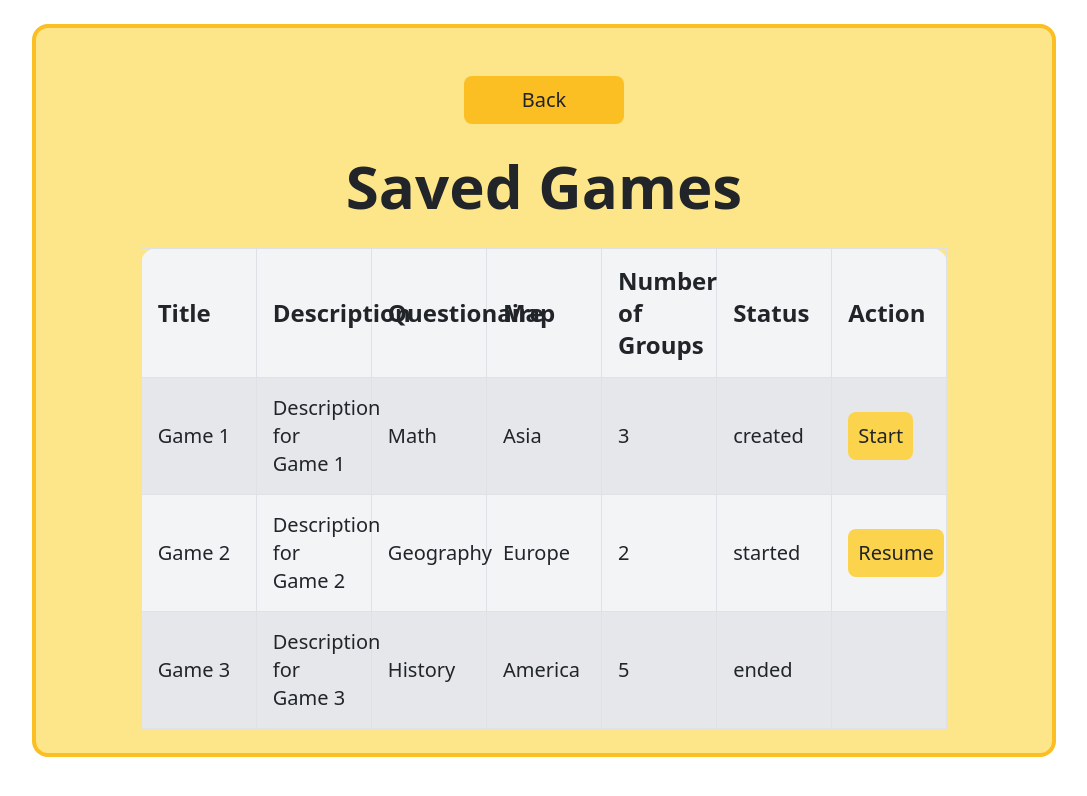
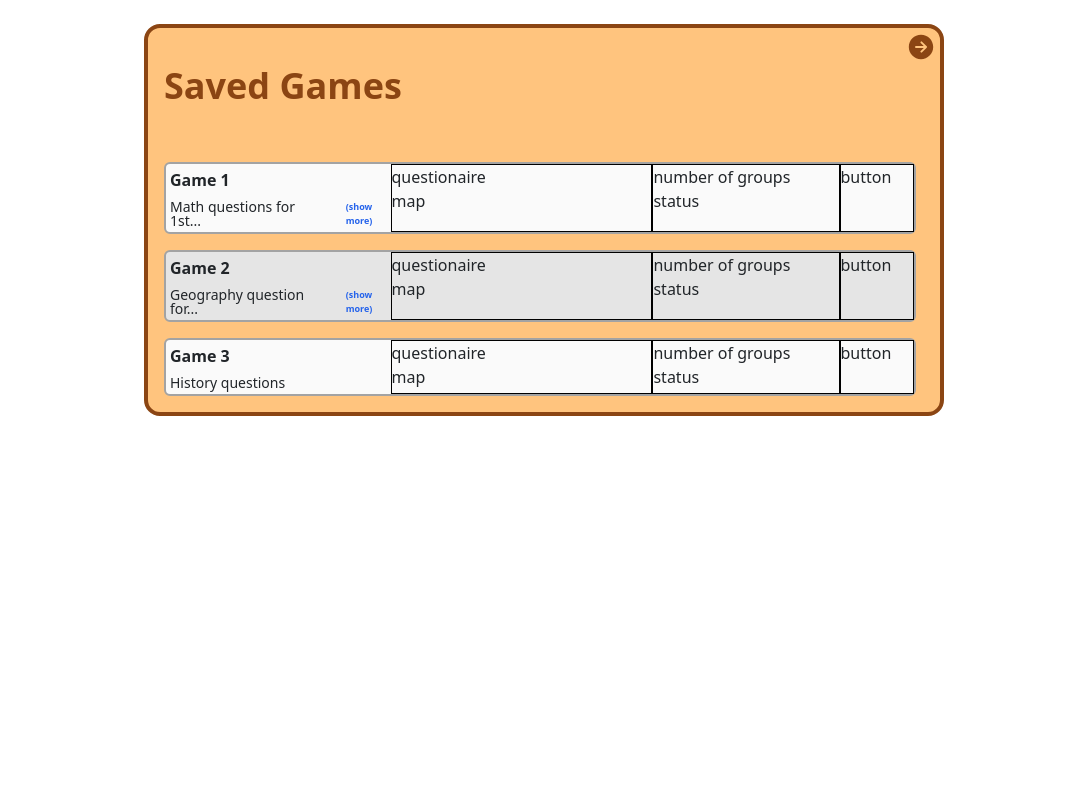
Before and after one commit to lior-w/Web-Interface, a React (Vite) app: page / in a window 1280 px wide. Both pictures are taken after a click on the button "Saved Games". Shown: the top 796 px of the page, without its empty margins (96-1183 px from the left). Built offline with nearby package versions, Linux system fonts and the light colour scheme.

Commit message:
start saved games page

```diff
--- a/src/components/brownButton.tsx
+++ b/src/components/brownButton.tsx
@@ -9,7 +9,7 @@ export interface IProps {
 const BrwonButton = ({ label, width, onClick }: IProps) => {
   return (
     <button
-      className={`p-2.5 bg-brown text-2xl text-my_orange hover:bg-amber-700 rounded-lg cursor-pointer`}
+      className={`p-2.5 bg-brown text-2xl text-orange-100 hover:bg-amber-700 rounded-lg cursor-pointer`}
       style={{ width: width }}
       type="button"
       onClick={onClick}
--- a/src/pages/Login.tsx
+++ b/src/pages/Login.tsx
@@ -81,7 +81,7 @@ const Login = ({ onLoginSuccess, onSignUp, toMain }: IProps) => {
                 </button>
                 <div className="w-[30%]"></div>
                 <button
-                  className="text-right min-w-[135px] w-[30%] text-brown font-bold cursor-pointer"
+                  className="text-right min-w-[135px] w-[30%] text-brown font-bold cursor-pointer hover:text-amber-700"
                   type="button"
                   onClick={handleForgotPassword}
                 >
@@ -96,7 +96,7 @@ const Login = ({ onLoginSuccess, onSignUp, toMain }: IProps) => {
         <div className="w-[40%] bg-brown  rounded-r-md">
           <div className="p-1 flex justify-end">
             <button
-              className="text-3xl text-orange-100 font-bold cursor-pointer"
+              className="text-3xl text-orange-100 font-bold cursor-pointer hover:text-orange-200"
               type="button"
               onClick={handleBack}
             >
@@ -108,7 +108,7 @@ const Login = ({ onLoginSuccess, onSignUp, toMain }: IProps) => {
           </div>
           <div className="flex justify-center ">
             <button
-              className="text-2xl text-orange-100 font-bold cursor-pointer"
+              className="text-2xl text-orange-100 font-bold cursor-pointer hover:text-orange-200"
               type="button"
               onClick={handleSignUp}
             >
--- a/src/pages/Registration.tsx
+++ b/src/pages/Registration.tsx
@@ -123,7 +123,7 @@ function Registration({ onRegistrationSuccess, onSignIn, toMain }: IProps) {
         <div className="w-[40%] bg-brown  rounded-r-md">
           <div className="p-1 flex justify-end">
             <button
-              className="text-3xl text-orange-100 font-bold cursor-pointer"
+              className="text-3xl text-orange-100 font-bold cursor-pointer hover:text-orange-200"
               type="button"
               onClick={handleBack}
             >
@@ -135,7 +135,7 @@ function Registration({ onRegistrationSuccess, onSignIn, toMain }: IProps) {
           </div>
           <div className="flex justify-center ">
             <button
-              className="text-2xl text-orange-100 font-bold cursor-pointer"
+              className="text-2xl text-orange-100 font-bold cursor-pointer hover:text-orange-200"
               type="button"
               onClick={handleSignIn}
             >
--- a/src/pages/SavedGames.tsx
+++ b/src/pages/SavedGames.tsx
@@ -1,4 +1,7 @@
-import { useState } from "react";
+import React, { ReactNode, useState } from "react";
+import Container from "../components/container";
+import { IoArrowForwardCircle } from "react-icons/io5";
+import { ThemeContext } from "@emotion/react";
 
 // Define a type for a game
 interface Game {
@@ -21,7 +24,8 @@ function SavedGames({ toMain }: IProps) {
     {
       id: 1,
       title: "Game 1",
-      description: "Description for Game 1",
+      description:
+        "Math questions for 1st grade students, including addition and subtraction up to 10",
       questionaire: "Math",
       map: "Asia",
       numGroups: 3,
@@ -30,7 +34,7 @@ function SavedGames({ toMain }: IProps) {
     {
       id: 2,
       title: "Game 2",
-      description: "Description for Game 2",
+      description: "Geography question for 5th grade students",
       questionaire: "Geography",
       map: "Europe",
       numGroups: 2,
@@ -39,7 +43,7 @@ function SavedGames({ toMain }: IProps) {
     {
       id: 3,
       title: "Game 3",
-      description: "Description for Game 3",
+      description: "History questions",
       questionaire: "History",
       map: "America",
       numGroups: 5,
@@ -57,6 +61,112 @@ function SavedGames({ toMain }: IProps) {
     toMain();
   };
 
+  const shortAndLong = (text: string, maxChars: number) => {
+    let short =
+      text.length > maxChars
+        ? text.slice(0, maxChars).trim().concat("...")
+        : text;
+
+    const showLong = (
+      <div className="">
+        <div className="flex p-1 justify-between items-end">
+          <div
+            style={{ fontSize: "14px", lineHeight: "14px" }}
+            className="mr-1"
+          >{`${text}`}</div>
+          <button
+            style={{ fontSize: "9px", lineHeight: "14px" }}
+            className="text-blue-600 font-semibold min-w-[55px]"
+            type="button"
+            onClick={() => setShow(showShort)}
+          >{`(show less)`}</button>
+        </div>
+      </div>
+    );
+
+    const showShort = (
+      <div className="">
+        <div className="flex p-1 items-end justify-between">
+          <div
+            style={{ fontSize: "14px", lineHeight: "14px" }}
+            className="mr-1"
+          >{`${short}`}</div>
+          <button
+            style={{ fontSize: "9px", lineHeight: "14px" }}
+            className="text-blue-600 font-semibold min-w-[55px]"
+            type="button"
+            onClick={() => setShow(showLong)}
+          >{`(show more)`}</button>
+        </div>
+      </div>
+    );
+
+    const [show, setShow] = useState<ReactNode>(showShort);
+
+    return show;
+  };
+
+  const showGame = (game: Game, index: number) => {
+    //let bgColor = index % 2 === 0 ? "#f0f9ff" : "#c0e0ff";
+    let bgColor = index % 2 === 0 ? "#fafafa" : "#e5e5e5";
+    return (
+      <div
+        style={{ backgroundColor: bgColor }}
+        className="border-2 border-neutral-400 rounded-md w-[95%] m-3"
+      >
+        <div className="flex">
+          <div className="w-[30%]">
+            <div className="p-1 text-md font-bold">{`${game.title}`}</div>{" "}
+            <div>
+              {game.description.length > 23 ? (
+                shortAndLong(game.description, 23)
+              ) : (
+                <div
+                  style={{ fontSize: "14px", lineHeight: "14px" }}
+                  className="p-1 mr-1"
+                >
+                  {`${game.description}`}
+                </div>
+              )}
+            </div>
+          </div>
+          <div className="w-[35%] border-1 border-black">
+            <div>questionaire</div>
+            <div>map</div>
+          </div>
+          <div className="w-[25%] border-1 border-black">
+            <div>number of groups</div>
+            <div>status</div>
+          </div>
+          <div className="w-[10%] border-1 border-black">
+            <div>button</div>
+          </div>
+        </div>
+      </div>
+    );
+  };
+
+  return (
+    <Container>
+      <div className="p-1 flex justify-end">
+        <button
+          className="text-3xl text-brown font-bold cursor-pointer hover:text-amber-700"
+          type="button"
+          onClick={handleBack}
+        >
+          <IoArrowForwardCircle />
+        </button>
+      </div>
+      <div className="flex flex-row">
+        <div className="pl-4 pr-4 pb-4 w-[100%] flex flex-col">
+          <div className="text-4xl text-brown font-bold">Saved Games</div>
+          <div className="mb-3"></div>
+        </div>
+      </div>
+      <div>{games.map((game, index) => showGame(game, index))}</div>
+    </Container>
+  );
+  /*
   return (
     <div className="p-4 bg-amber-200 items-center flex flex-col m-auto mt-4 border-solid border-4 border-amber-400 space-y-8 rounded-2xl max-w-[80%]">
       <button
@@ -117,6 +227,7 @@ function SavedGames({ toMain }: IProps) {
       </table>
     </div>
   );
+  */
 }
 
 export default SavedGames;
--- a/src/pages/mainPage.tsx
+++ b/src/pages/mainPage.tsx
@@ -43,21 +43,21 @@ const MainPage = ({
       <div className="flex flex-col items-center">
         <div className="m-3"></div>
         <BrwonButton
-          label={"Login"}
+          label={"Login (done)"}
           width={320}
           onClick={handleLogin}
         ></BrwonButton>
         <div className="m-3"></div>
         <BrwonButton
-          label={"Register"}
+          label={"Register (done)"}
           width={320}
           onClick={handleRegister}
         ></BrwonButton>
         <div className="m-3"></div>
         <BrwonButton
-          label={"Create Game"}
+          label={"Create Question (done)"}
           width={320}
-          onClick={handleCreateGame}
+          onClick={handleCreateQuestion}
         ></BrwonButton>
         <div className="m-3"></div>
         <BrwonButton
@@ -67,9 +67,9 @@ const MainPage = ({
         ></BrwonButton>
         <div className="m-3"></div>
         <BrwonButton
-          label={"Create Question"}
+          label={"Create Game"}
           width={320}
-          onClick={handleCreateQuestion}
+          onClick={() => {}}
         ></BrwonButton>
         <div className="m-3"></div>
       </div>
```
Also changed, not shown: src/pages/CreateQuestion.tsx (+33 -15 lines).
